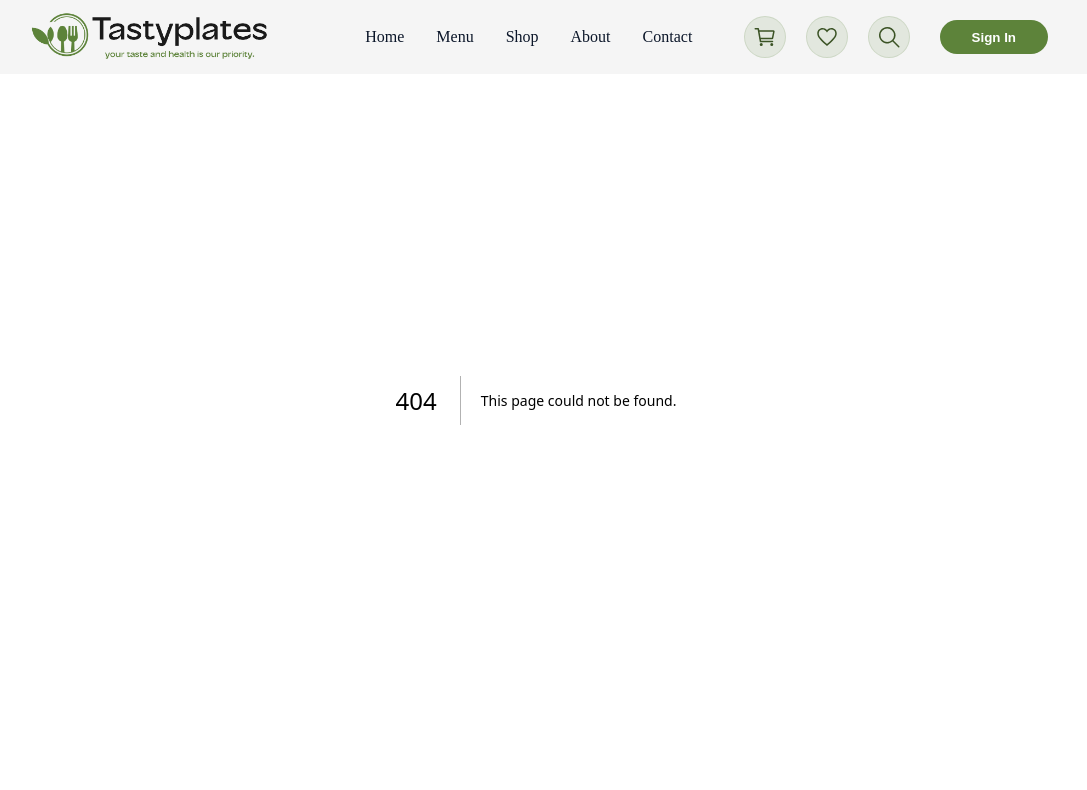
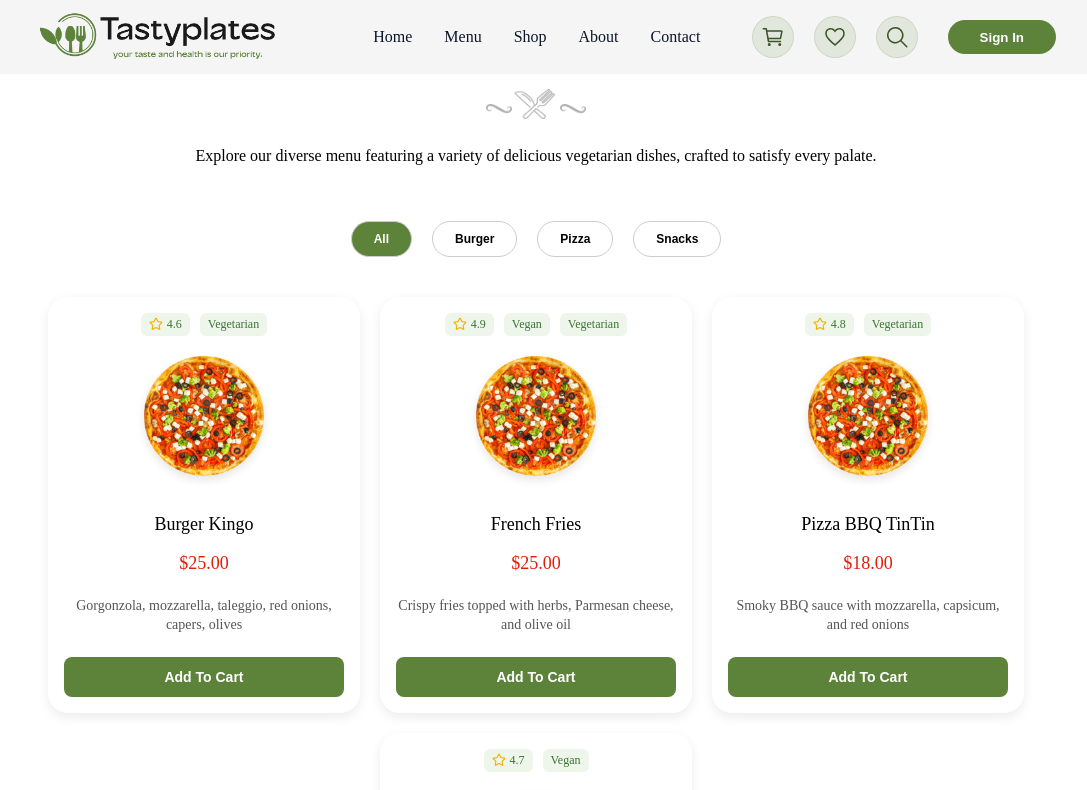
Before and after one commit to abhishek-vermacodes/tastyplates-website, a Next.js app: page /menu in a window 1280 px wide. Before the commit this address had no page. Shown: the top 790 px of the page, without its empty margins (104-1191 px from the left). Built offline with nearby package versions, Linux system fonts and the light colour scheme.

Commit message:
create menu section

```diff
--- a/package.json
+++ b/package.json
@@ -12,6 +12,7 @@
     "@emotion/react": "^11.14.0",
     "@emotion/styled": "^11.14.1",
     "@mui/material": "^7.3.4",
+    "lucide-react": "^0.545.0",
     "next": "15.5.4",
     "react": "19.1.0",
     "react-dom": "19.1.0",
--- /dev/null
+++ b/src/app/(pages)/menu/page.tsx
@@ -0,0 +1,162 @@
+"use client";
+import React, { useState } from "react";
+import Image from "next/image";
+import { Star } from "lucide-react";
+
+import {
+  MenuSectionWrapper,
+  MenuWrapper,
+  CategoryButtons,
+  CategoryButton,
+  CardGrid,
+  CardWrapper,
+  ImageWrapper,
+  Content,
+  TagsRow,
+  Tag,
+  Title,
+  Price,
+  Description,
+  AddToCartButton,
+} from "./styled";
+import { Heading } from "@/components";
+import { MenuItem } from "./type";
+
+const menuData: MenuItem[] = [
+  {
+    id: 1,
+    title: "Burger Kingo",
+    image: "/pizza.png",
+    description: "Gorgonzola, mozzarella, taleggio, red onions, capers, olives",
+    category: "Burger",
+    price: 25,
+    tags: ["Vegetarian"],
+    rating: 4.6,
+  },
+  {
+    id: 2,
+    title: "French Fries",
+    image: "/pizza.png",
+    description:
+      "Crispy fries topped with herbs, Parmesan cheese, and olive oil",
+    category: "Snacks",
+    price: 25,
+    tags: ["Vegan", "Vegetarian"],
+    rating: 4.9,
+  },
+  {
+    id: 3,
+    title: "Pizza BBQ TinTin",
+    image: "/pizza.png",
+    description: "Smoky BBQ sauce with mozzarella, capsicum, and red onions",
+    category: "Pizza",
+    price: 18,
+    tags: ["Vegetarian"],
+    rating: 4.8,
+  },
+  {
+    id: 4,
+    title: "BBQ Pizza TinTin",
+    image: "/pizza.png",
+    description:
+      "Classic Italian pizza with olives, red onions, and mozzarella",
+    category: "Pizza",
+    price: 20,
+    tags: ["Vegan"],
+    rating: 4.7,
+  },
+];
+
+const categories = ["All", "Burger", "Pizza", "Snacks"];
+
+// Menu card component
+function MenuCard(props: { item: MenuItem }) {
+  const { item } = props;
+
+  return (
+    <CardWrapper>
+      <TagsRow>
+        <Tag>
+          <Star size={14} color="#F6B100" style={{ marginRight: 4 }} />
+          {item.rating}
+        </Tag>
+        {item.tags.map((tag) => (
+          <Tag key={tag}>{tag}</Tag>
+        ))}
+      </TagsRow>
+      <Content>
+        <ImageWrapper>
+          <Image src={item.image} alt={item.title} width={120} height={120} />
+        </ImageWrapper>
+      </Content>
+      <div style={{  textAlign: "center", display: "flex", flexDirection: "column", gap: "8px" }}>
+        <div>
+        <Title>{item.title}</Title>
+        <Price>${item.price.toFixed(2)}</Price>
+        </div>
+        <Description>{item.description}</Description>
+        <AddToCartButton>Add To Cart</AddToCartButton>
+      </div>
+    </CardWrapper>
+  );
+}
+
+// Category button group component
+function CategoryButtonGroup(props: {
+  categories: string[];
+  activeCategory: string;
+  setActiveCategory: (cat: string) => void;
+}) {
+  const { categories, activeCategory, setActiveCategory } = props;
+
+  return (
+    <CategoryButtons>
+      {categories.map((cat) => (
+        <CategoryButton
+          key={cat}
+          active={(cat === activeCategory).toString()}
+          onClick={() => setActiveCategory(cat)}
+        >
+          {cat}
+        </CategoryButton>
+      ))}
+    </CategoryButtons>
+  );
+}
+
+// Main page
+function Page() {
+  const [activeCategory, setActiveCategory] = useState("All");
+
+  const filteredMenu =
+    activeCategory === "All"
+      ? menuData
+      : menuData.filter((item) => item.category === activeCategory);
+
+  return (
+    <MenuSectionWrapper>
+      <MenuWrapper>
+        <Heading
+          heading="MENU"
+          subheading="Our Menu"
+          textAlign="center"
+          desc="Explore our diverse menu featuring a variety of delicious vegetarian dishes, crafted to satisfy every palate."
+        />
+
+        <CategoryButtonGroup
+          categories={categories}
+          activeCategory={activeCategory}
+          setActiveCategory={setActiveCategory}
+        />
+
+        <CardGrid>
+          {filteredMenu.map((item) => (
+            <MenuCard key={item.id} item={item} />
+          ))}
+        </CardGrid>
+      </MenuWrapper>
+    </MenuSectionWrapper>
+  );
+}
+
+export default Page;
--- /dev/null
+++ b/src/app/(pages)/menu/styled.ts
@@ -0,0 +1,138 @@
+import { SIZE_PERCENT, SPACING } from "@/theme";
+import styled from "styled-components";
+
+export const MenuSectionWrapper = styled.div`
+  display: flex;
+  width: ${SIZE_PERCENT.P100};
+  height: 100vh;
+  padding: 120px 0;
+  justify-content: center;
+  align-items: center;
+  background-color: #ffffff;
+`;
+
+export const MenuWrapper = styled.div`
+  display: flex;
+  flex-direction: column;
+  align-items: center;
+  justify-content: center;
+  gap: ${SPACING.XXL};
+  width: 80%;
+`;
+
+export const CategoryButtons = styled.div`
+  display: flex;
+  justify-content: center;
+  gap: 20px;
+`;
+export const CategoryButton = styled.button<{ active?: string }>`
+  background-color: ${({ active }) => (active === "true" ? "#5D833A" : "#fff")};
+  border: 1px solid #ccc;
+  color: ${({ active }) => (active === "true" ? "#fff" : "#000")};
+  font-size: 12px;
+  border-radius: 50px;
+  padding: 10px 22px;
+  font-weight: 600;
+
+  cursor: pointer;
+  transition: all 0.3s ease;
+
+  &:hover {
+    background-color: #5d833a;
+    color: #fff;
+  }
+`;
+
+export const CardGrid = styled.div`
+  width: 100%;
+  display: flex;
+  flex-wrap: wrap;
+  justify-content: center;
+  align-items: center;
+  gap: 20px;
+`;
+
+export const CardWrapper = styled.div`
+  width: 280px;
+  padding: 16px;
+  display: flex;
+  flex-direction: column;
+  align-items: center;
+
+  background: #fff;
+  border-radius: 20px;
+  box-shadow: 0 4px 12px rgba(0, 0, 0, 0.08);
+
+  position: relative;
+  gap: 20px;
+  transition: all 0.3s ease;
+
+  &:hover {
+    transform: translateY(-4px);
+    box-shadow: 0 8px 18px rgba(0, 0, 0, 0.12);
+  }
+`;
+
+export const ImageWrapper = styled.div`
+  display: flex;
+  align-items: center;
+  justify-content: center;
+  background: #fff;
+  border-radius: 50%;
+  box-shadow: 0 4px 10px rgba(0, 0, 0, 0.1);
+`;
+
+export const Content = styled.div``;
+
+export const TagsRow = styled.div`
+  display: flex;
+  justify-content: center;
+  align-items: center;
+  width: 100%;
+  gap: 10px;
+`;
+
+export const Title = styled.h3`
+  font-size: 18px;
+  font-weight: 500;
+`;
+
+export const Description = styled.p`
+  font-size: 14px;
+  color: #555;
+  line-height: 1.4;
+`;
+
+export const Price = styled.span`
+  color: #e11d07;
+  font-weight: 500;
+  font-size: 18px;
+`;
+
+export const AddToCartButton = styled.button`
+  background-color: #5d833a;
+  color: #fff;
+  border: none;
+  border-radius: 8px;
+  padding: 12px 0;
+  font-weight: 600;
+  font-size: 14px;
+  cursor: pointer;
+  transition: all 0.3s ease;
+
+  &:hover {
+    background-color: #88b557;
+  }
+`;
+
+export const Tag = styled.div`
+  display: flex;
+  align-items: center;
+  justify-content: center;
+  background-color: #eef6eb;
+  color: #397431;
+  font-size: 12px;
+  padding: 4px 8px;
+  border-radius: 6px;
+  font-weight: 500;
+`;
--- /dev/null
+++ b/src/app/(pages)/menu/type.ts
@@ -0,0 +1,10 @@
+export interface MenuItem {
+  id: number;
+  title: string;
+  image: string;
+  description: string;
+  category: string;
+  price: number;
+  tags: string[];
+  rating: number;
+}
```
Also changed, not shown: public/pizza.png (added), 1 other file (tests, documents, lock files or other folders).
